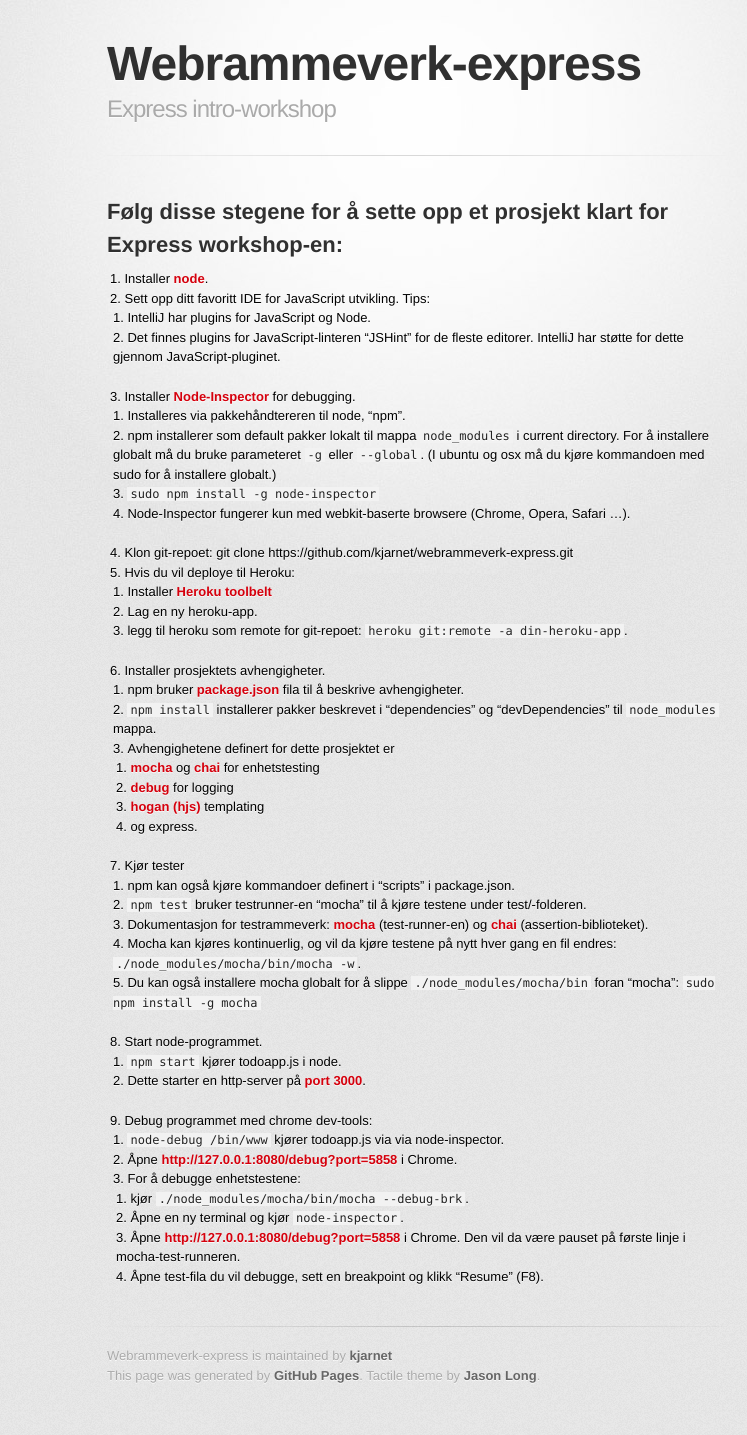
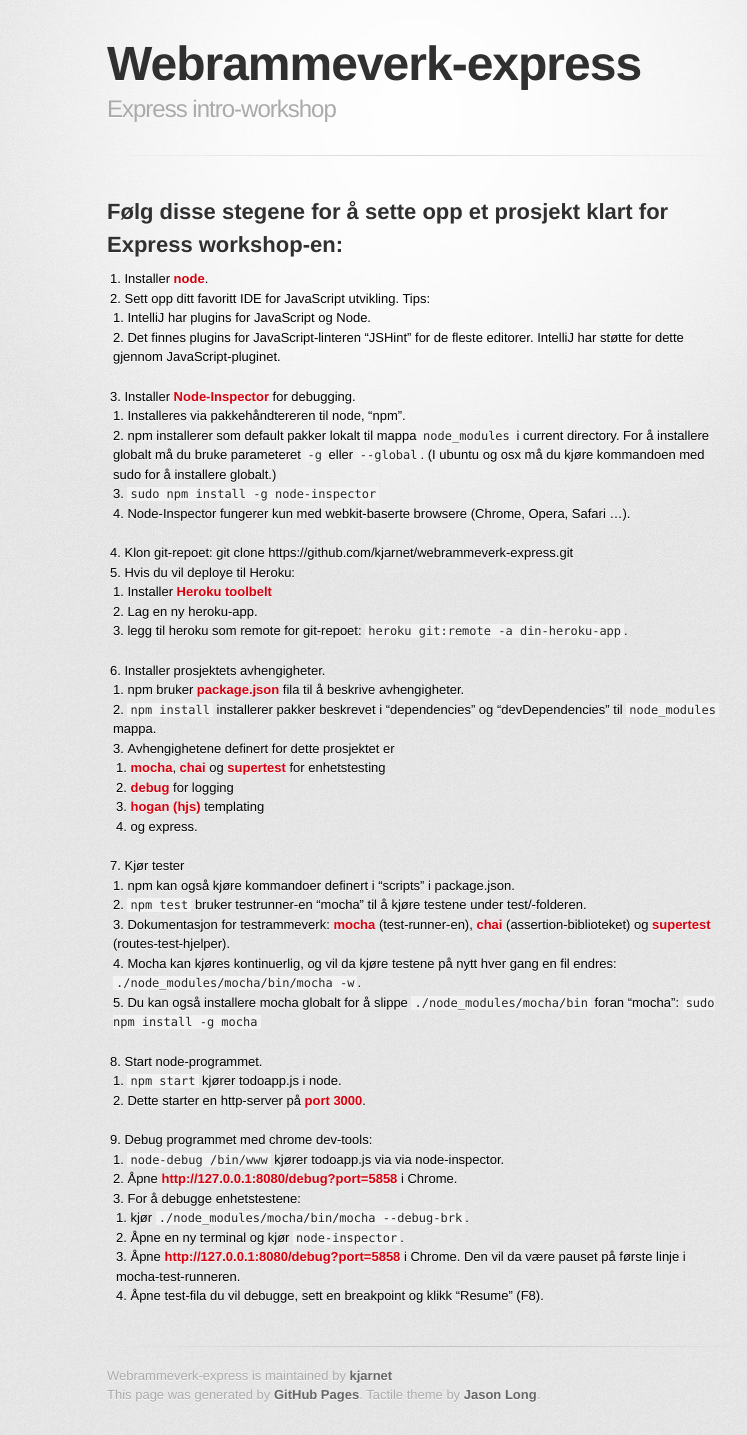
Before and after one commit to kjarnet/webrammeverk-express, a Jekyll site: the page built from index.md, in a window 1280 px wide. Shown: the whole page, without its empty margins (223-970 px from the left). Built offline with Jekyll 4.4.1, drawn with Linux system fonts in a browser that asks for light colours; some web fonts are replaced.

Commit message:
Added link to supertest-doc.

```diff
--- a/index.md
+++ b/index.md
@@ -27,15 +27,16 @@
     * `npm install` installerer pakker beskrevet i "dependencies" og "devDependencies"
     til `node_modules` mappa.
     * Avhengighetene definert for dette prosjektet er
-        * [mocha](http://visionmedia.github.io/mocha/) og [chai](http://chaijs.com/) for enhetstesting
+        * [mocha](http://visionmedia.github.io/mocha/), [chai](http://chaijs.com/) og [supertest](https://github.com/visionmedia/supertest) for enhetstesting
         * [debug](https://github.com/visionmedia/debug) for logging
         * [hogan (hjs)](http://twitter.github.io/hogan.js/) templating
         * og express.
 11. Kjør tester
     * npm kan også kjøre kommandoer definert i "scripts" i package.json.
     * `npm test` bruker testrunner-en "mocha" til å kjøre testene under test/-folderen.
-    * Dokumentasjon for testrammeverk: [mocha](http://visionmedia.github.io/mocha/) (test-runner-en)
-      og [chai](http://chaijs.com/api/bdd/) (assertion-biblioteket).
+    * Dokumentasjon for testrammeverk: [mocha](http://visionmedia.github.io/mocha/) (test-runner-en),
+      [chai](http://chaijs.com/api/bdd/) (assertion-biblioteket) og
+      [supertest](https://github.com/visionmedia/supertest) (routes-test-hjelper).
     * Mocha kan kjøres kontinuerlig, og vil da kjøre testene på nytt hver gang en fil endres:
       `./node_modules/mocha/bin/mocha -w`.
     * Du kan også installere mocha globalt for å slippe `./node_modules/mocha/bin` foran "mocha":
```
